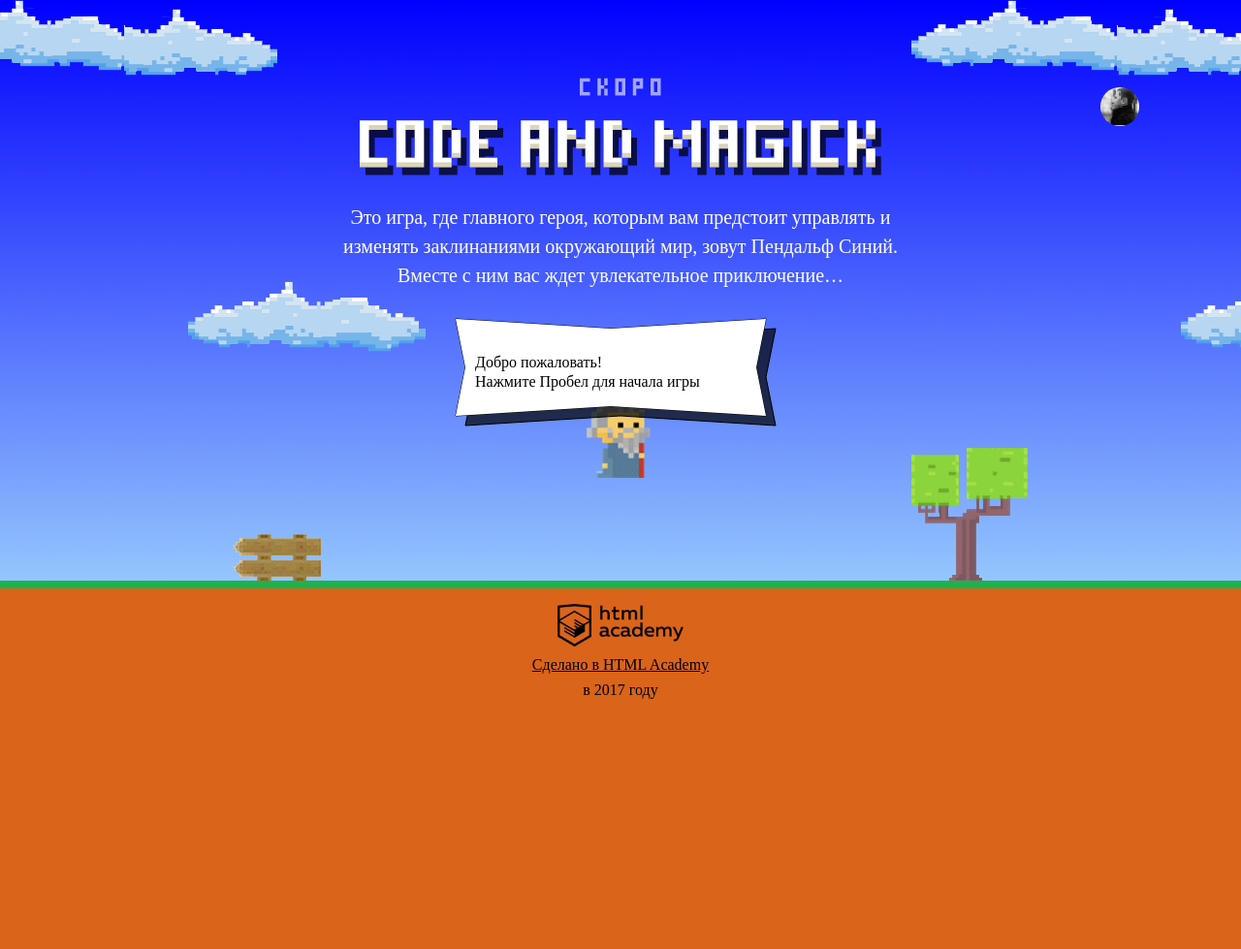
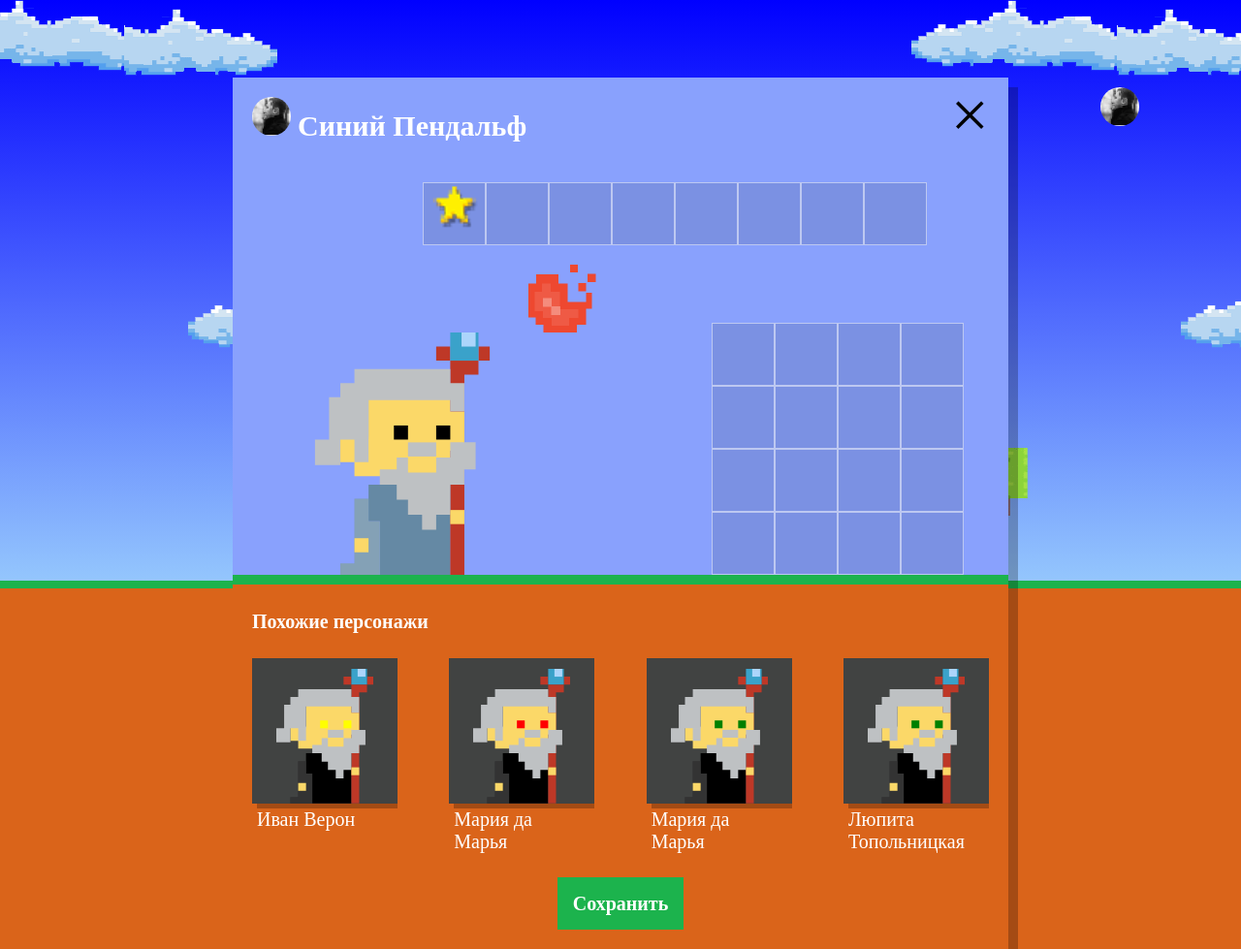
Before and after one commit to aquamarya/871783-code-and-magick-19, a website: page index.html in a window 1280 px wide. Shown: the whole page at 97% size. Before the commit the page ends 800 px from the top, so only its background shows below. Drawn offline with Linux system fonts and the light colour scheme; a web font is replaced by a local one.

Commit message:
adds wizards

```diff
--- a/index.html
+++ b/index.html
@@ -206,6 +206,7 @@
 </script>
 
 <script src="js/stat.js"></script>
+<script src="js/setup.js"></script>
 <script src="js/game.js"></script>
 
 </body>
--- /dev/null
+++ b/js/setup.js
@@ -0,0 +1,50 @@
+'use strict';
+
+var WIZARD_NAMES = ['Иван ', 'Хуан Себастьян ', 'Мария ', 'Кристоф ', 'Виктор ', 'Юлия ', 'Люпита ', 'Вашингтон '];
+var WIZARD_SURNAMES = ['да Марья', 'Верон', 'Мирабелла', 'Вальц', 'Онопко', 'Топольницкая', 'Нионго', 'Ирвинг'];
+var WIZARD_COATCOLORS = ['rgb (101, 137, 164)', 'rgb (241, 43, 107)', 'rgb (146, 100, 161)', 'rgb (56, 159, 117)', 'rgb (215, 210, 55)', 'rgb (0, 0, 0)'];
+var WIZARD_EYESCOLORS = ['black', 'red', 'blue', 'yellow', 'green'];
+
+var getRandomItem = function (array) {
+  return Math.floor(Math.random() * array.length);
+};
+
+var wizards = [];
+
+var createWizards = function () {
+  for (var i = 0; i < 4; i++) {
+    wizards[i] = {
+      name: WIZARD_NAMES[getRandomItem(WIZARD_NAMES)] + '' + WIZARD_SURNAMES[getRandomItem(WIZARD_SURNAMES)],
+      coatColor: WIZARD_COATCOLORS[getRandomItem(WIZARD_COATCOLORS)],
+      eyesColor: WIZARD_EYESCOLORS[getRandomItem(WIZARD_EYESCOLORS)]
+    };
+  }
+  return wizards;
+};
+
+wizards[i] = createWizards();
+
+var userDialog = document.querySelector('.setup');
+userDialog.classList.remove('hidden');
+
+var similarListElement = userDialog.querySelector('.setup-similar-list');
+
+var similarWizardTemplate = document.querySelector('#similar-wizard-template')
+  .content.querySelector('.setup-similar-item');
+
+var renderWizard = function (wizard) {
+  var wizardElement = similarWizardTemplate.cloneNode(true);
+
+  wizardElement.querySelector('.setup-similar-label').textContent = wizard.name;
+  wizardElement.querySelector('.wizard-coat').style.fill = wizard.coatColor;
+  wizardElement.querySelector('.wizard-eyes').style.fill = wizard.eyesColor;
+  return wizardElement;
+};
+
+var fragment = document.createDocumentFragment();
+for (var i = 0; i < wizards.length; i++) {
+  fragment.appendChild(renderWizard(wizards[i]));
+}
+similarListElement.appendChild(fragment);
+
+userDialog.querySelector('.setup-similar').classList.remove('hidden');
```
